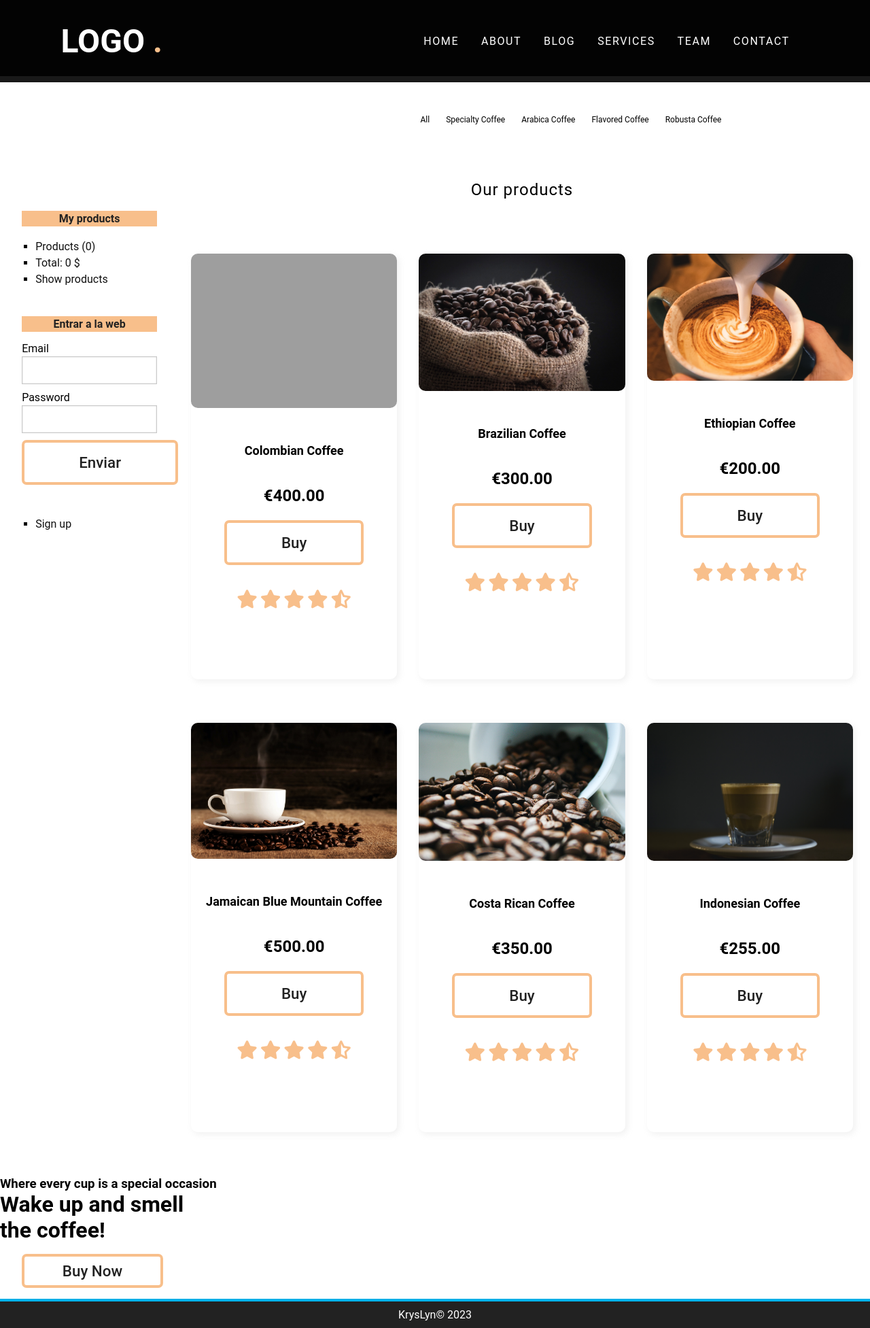
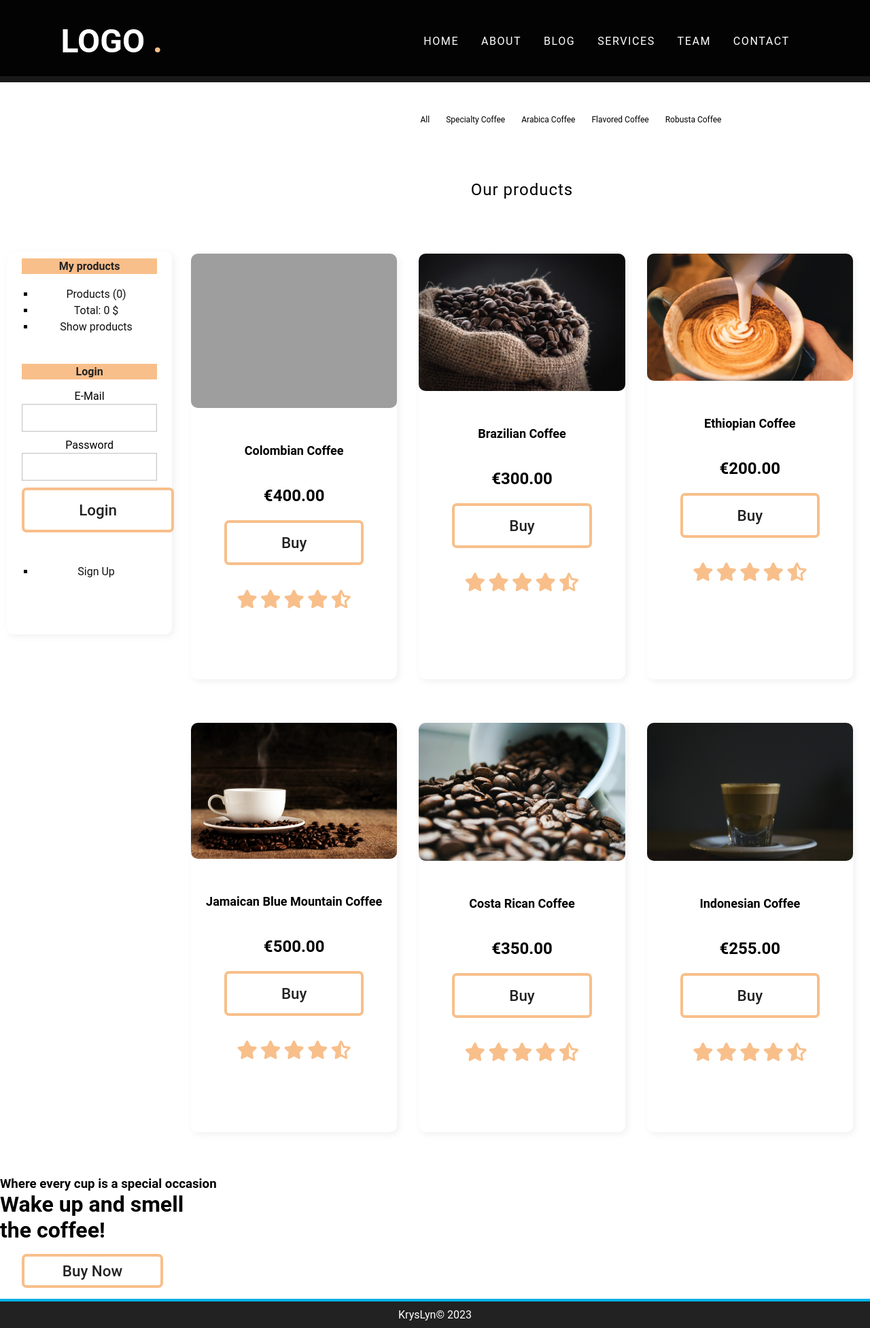
Before and after one commit to krystyna-lyn/coffeeshop, a PHP site: page /proyecto-php-poo/ in a window 1280 px wide. Shown: the whole page at 68% size. Run offline with PHP 8.4, Linux system fonts and the light colour scheme; data comes from the database, SQL or seed files in the repository; grey boxes are pictures that could not be loaded.

Commit message:
update sidebar

```diff
--- a/assets/css/styles.css
+++ b/assets/css/styles.css
@@ -179,7 +179,7 @@ nav #close {
     width: 19%;
     min-height: 500px;
     float: left;
-    margin-top: 55px;
+    margin-top: 125px;
     margin-left: 10px;
 }
 
--- a/views/layout/header.php
+++ b/views/layout/header.php
@@ -42,6 +42,4 @@
 			</nav>
 
 
-
-
 			<div id="content">
--- a/views/layout/sidebar.php
+++ b/views/layout/sidebar.php
@@ -1,7 +1,10 @@
 <!-- BARRA LATERAL -->
 <aside id="lateral">
 
+<div class="product-box">
+	<div class="product">
 	<div id="carrito" class="block_aside">
+
 		<h3>My products</h3>
 		<ul>
 			<?php $stats = Utils::statsCarrito(); ?>
@@ -14,13 +17,13 @@
 	<div id="login" class="block_aside">
 
 		<?php if(!isset($_SESSION['identity'])): ?>
-			<h3>Entrar a la web</h3>
+			<h3>Login</h3>
 			<form action="<?=base_url?>usuario/login" method="post">
-				<label for="email">Email</label>
+				<label for="email">E-Mail</label>
 				<input type="email" name="email" />
 				<label for="password">Password</label>
 				<input type="password" name="password" />
-				<input type="submit" value="Enviar" />
+				<input type="submit" value="Login" />
 			</form>
 		<?php else: ?>
 			<h3><?=$_SESSION['identity']->nombre?> <?=$_SESSION['identity']->apellidos?></h3>
@@ -37,9 +40,11 @@
 				<li><a href="<?=base_url?>pedido/mis_pedidos">My orders</a></li>
 				<li><a href="<?=base_url?>usuario/logout">Logout</a></li>
 			<?php else: ?>
-				<li><a href="<?=base_url?>usuario/registro">Sign up</a></li>
+				<li><a href="<?=base_url?>usuario/registro">Sign Up</a></li>
 			<?php endif; ?>
 		</ul>
+	</div>
+	</div>
 	</div>
 
 </aside>
--- a/views/producto/destacados.php
+++ b/views/producto/destacados.php
@@ -1,8 +1,6 @@
 <h1>Our products</h1>
 
 <div class="products">
-
-
 
 	<?php while ($product = $productos->fetch_object()): ?>
 
```
